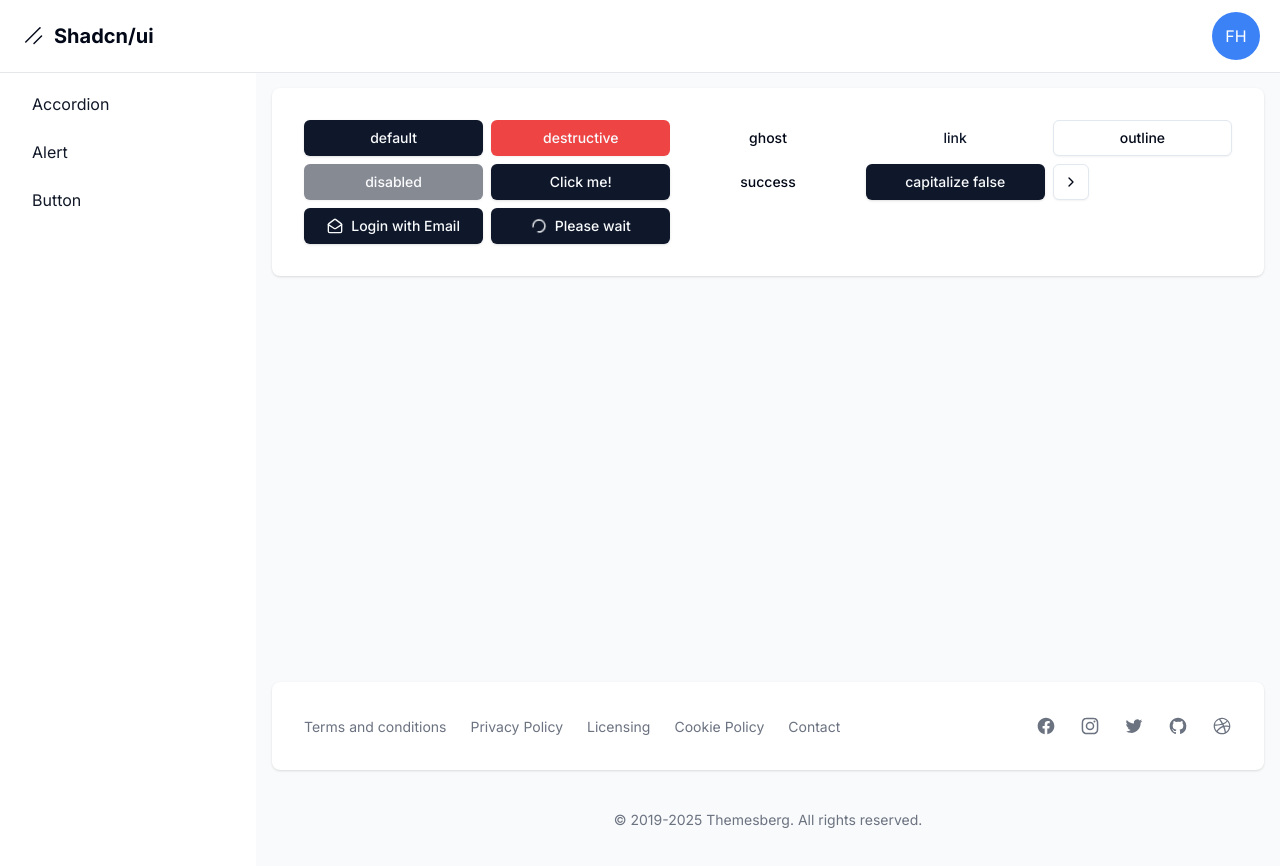
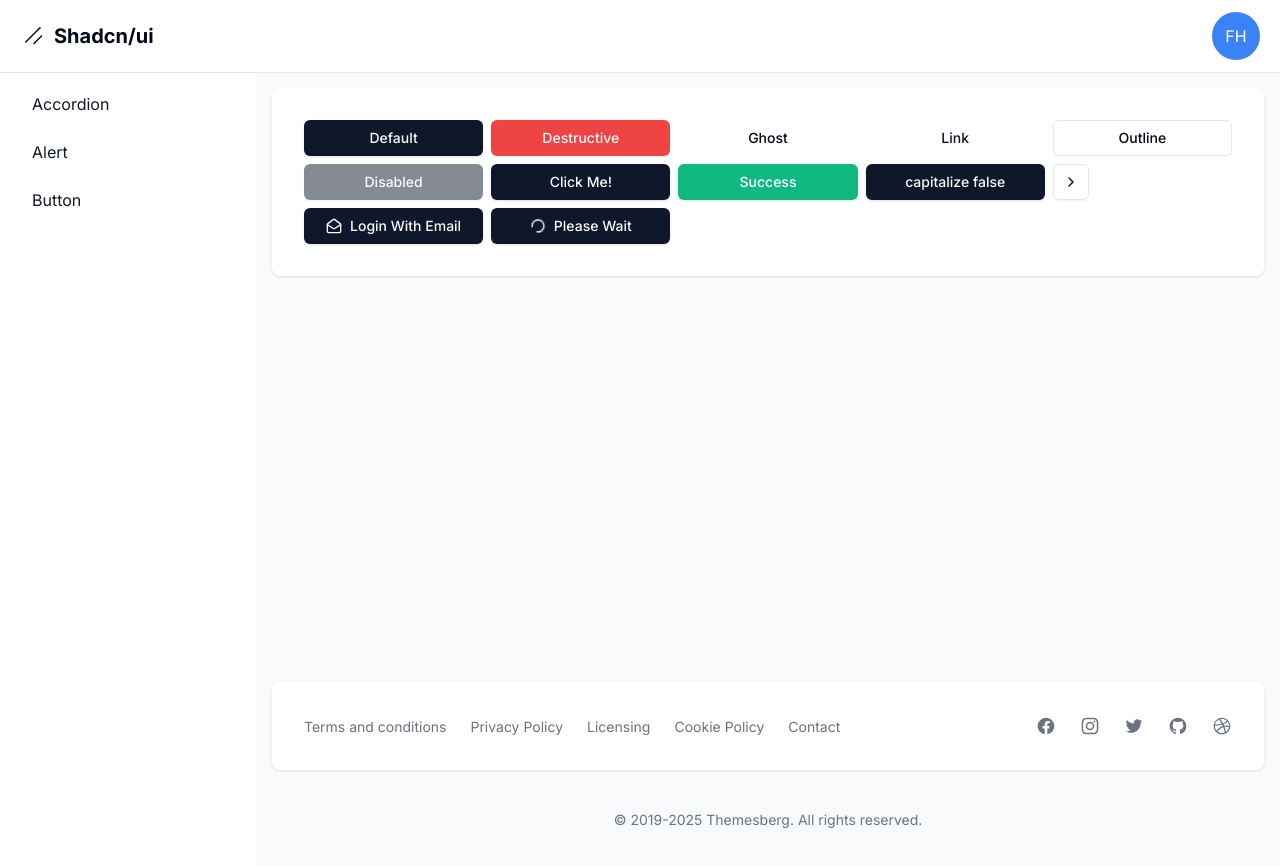
Before and after one commit to ImNotGabo/shadcn-dashboard, a Next.js app: page /dashboard/button in a window 1280 px wide. Shown: the top 866 px of the page. Built offline with nearby package versions, Linux system fonts and the light colour scheme.

Commit message:
add Button component with variant and size support

```diff
--- /dev/null
+++ b/src/components/ui/button.tsx
@@ -0,0 +1,64 @@
+import * as React from 'react';
+import { Slot } from '@radix-ui/react-slot';
+import { cva, type VariantProps } from 'class-variance-authority';
+
+import { cn } from '@/lib/utils';
+
+const buttonVariants = cva(
+	'inline-flex items-center justify-center gap-2 whitespace-nowrap rounded-md text-sm font-medium transition-colors focus-visible:outline-none focus-visible:ring-1 focus-visible:ring-ring disabled:pointer-events-none disabled:opacity-50 [&_svg]:pointer-events-none [&_svg]:size-4 [&_svg]:shrink-0',
+	{
+		variants: {
+			variant: {
+				default:
+					'bg-primary text-primary-foreground shadow hover:bg-primary/90',
+				destructive:
+					'bg-destructive text-destructive-foreground shadow-sm hover:bg-destructive/90',
+				outline:
+					'border border-input bg-background shadow-sm hover:bg-accent hover:text-accent-foreground',
+				secondary:
+					'bg-secondary text-secondary-foreground shadow-sm hover:bg-secondary/80',
+				ghost: 'hover:bg-accent hover:text-accent-foreground',
+				link: 'text-primary underline-offset-4 hover:underline',
+				success: 'bg-emerald-500 text-white shadow hover:bg-emerald-600',
+			},
+			size: {
+				default: 'h-9 px-4 py-2',
+				sm: 'h-8 rounded-md px-3 text-xs',
+				lg: 'h-10 rounded-md px-8',
+				icon: 'h-9 w-9',
+			},
+		},
+		defaultVariants: {
+			variant: 'default',
+			size: 'default',
+		},
+	}
+);
+
+export interface ButtonProps
+	extends React.ButtonHTMLAttributes<HTMLButtonElement>,
+		VariantProps<typeof buttonVariants> {
+	asChild?: boolean;
+	capitalize?: boolean;
+}
+
+const Button = React.forwardRef<HTMLButtonElement, ButtonProps>(
+	(
+		{ className, variant, size, asChild = false, capitalize = true, ...props },
+		ref
+	) => {
+		const Comp = asChild ? Slot : 'button';
+		return (
+			<Comp
+				className={cn(buttonVariants({ variant, size, className }), {
+					capitalize: capitalize,
+				})}
+				ref={ref}
+				{...props}
+			/>
+		);
+	}
+);
+Button.displayName = 'Button';
+
+export { Button, buttonVariants };
```
